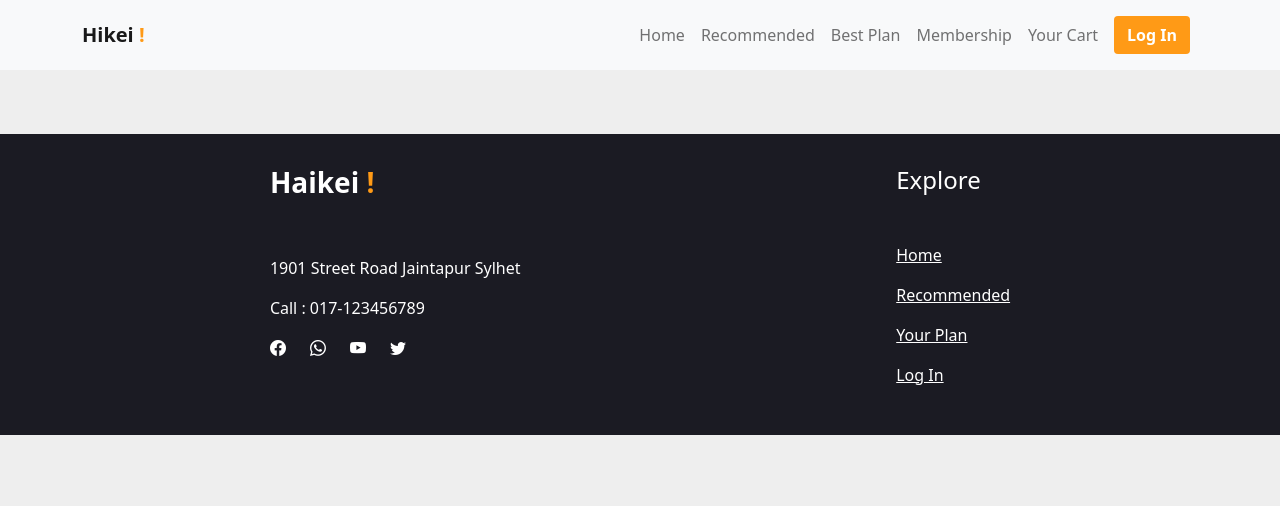
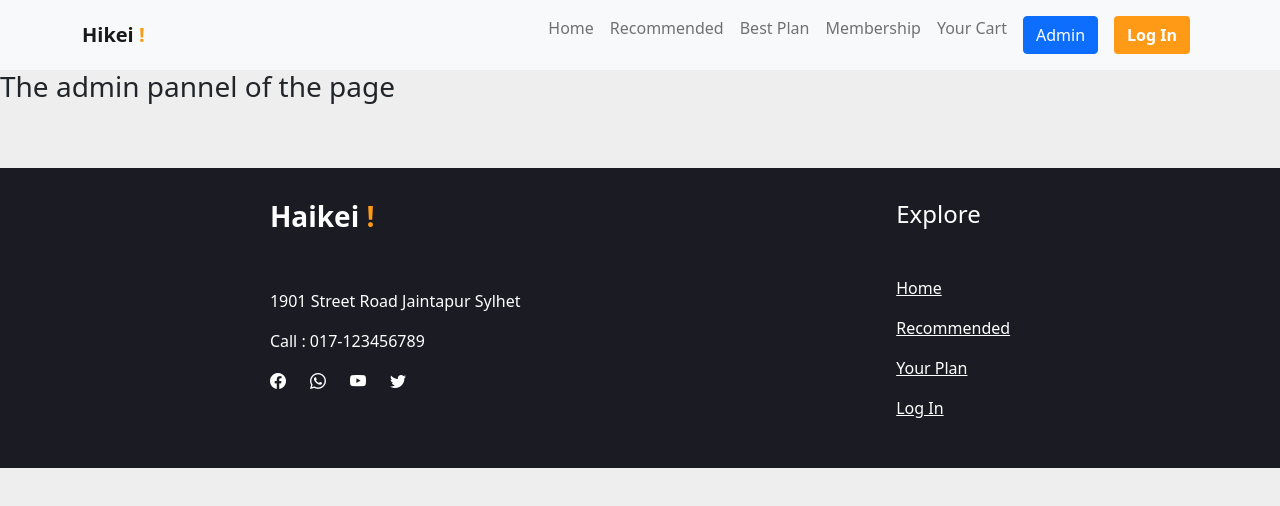
Before and after one commit to Afzzal-Mahmud/Tourism-website-with-backend, a React (Create React App) app: page /admin in a window 1280 px wide. Shown: the top 506 px of the page. Built offline with nearby package versions, Linux system fonts and the light colour scheme; no server answers.

Commit message:
working with admin panel for add Offers

```diff
--- a/src/App.js
+++ b/src/App.js
@@ -11,6 +11,7 @@ import LogIn from './Components/LogIn/LogIn';
 import AuthProvider from './Context/AuthProvider';
 import YourCart from './Pages/YourCart/YourCart';
 import PrivateRoute from './PrivateRoute/PrivateRoute';
+import Admin from './Pages/Admin/Admin';
 
 function App() {
   return (
@@ -23,6 +24,7 @@ function App() {
         <Route path='/recommended' component={OfferCard}></Route>
         <Route path='/bestplan' component={RoomCard}></Route>
         <Route path='/membership' component={Pricing}></Route>
+        <Route path='/admin' component={Admin}></Route>
         <Route path='/login' component={LogIn}></Route>
         <Route path='/yourcart'>
           <YourCart></YourCart>
--- a/src/Components/Header/Header.js
+++ b/src/Components/Header/Header.js
@@ -23,6 +23,9 @@ function Header() {
             <Nav.Link as={Link} to='/bestplan' >Best Plan</Nav.Link>
             <Nav.Link as={Link} to='/membership' >Membership</Nav.Link>
             <Nav.Link as={Link} to='/yourcart' >Your Cart</Nav.Link>
+            <Nav.Link as={Link} to='/admin'>
+              <Button>Admin</Button>
+            </Nav.Link>
           </Nav>
           <Nav>
 
--- /dev/null
+++ b/src/Pages/Admin/Admin.js
@@ -0,0 +1,8 @@
+import React from "react";
+
+function Admin() {
+    return(
+        <h3>The admin pannel of the page</h3>
+    )
+}
+export default Admin
```
Also changed, not shown: src/Pages/Room/rooms.json (deleted, +0 -21 lines).
